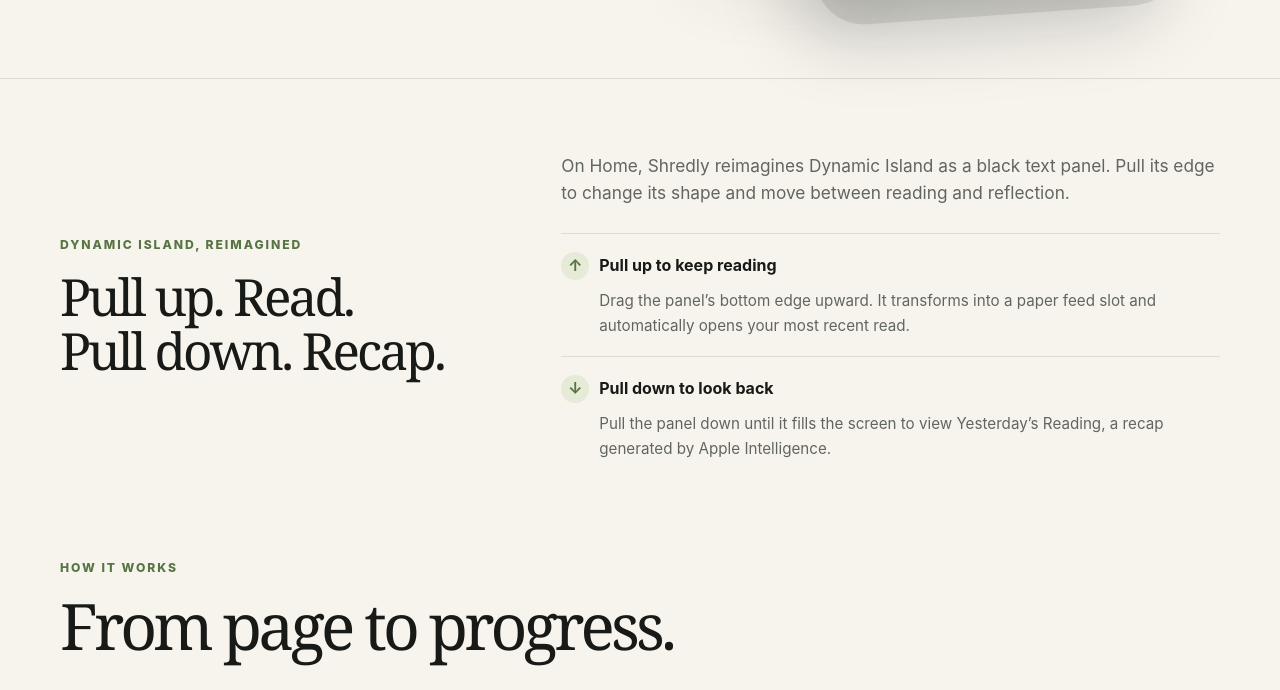
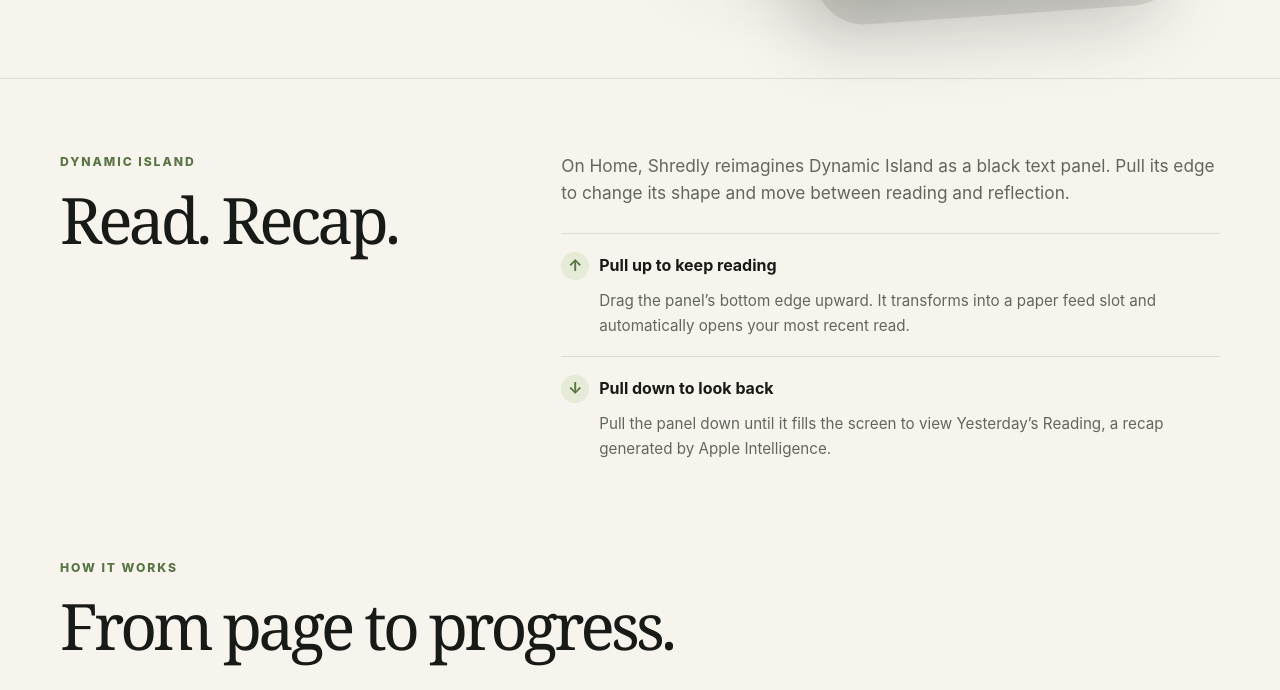
Before and after one commit to Missouryy/shredly-site, a plain HTML site: page index.html in a window 1280 px wide. Shown: the part 699-1389 px from the top of the page. Drawn offline with Linux system fonts and the light colour scheme.

Commit message:
Simplify Dynamic Island heading and align introduction columns

```diff
--- a/index.html
+++ b/index.html
@@ -9,7 +9,7 @@
   <link rel="icon" href="./app-icon.png" type="image/png">
   <link rel="apple-touch-icon" href="./app-icon.png">
   <meta property="og:image" content="https://missouryy.github.io/shredly-site/app-icon.png">
-  <link rel="stylesheet" href="./site.css?v=island-guide-4">
+  <link rel="stylesheet" href="./site.css?v=island-title-5">
   <script>try{const t=localStorage.getItem('shredly-site-theme');if(t==='light'||t==='dark')document.documentElement.dataset.theme=t}catch(_){}</script>
   <script src="./site.js?v=theme-paper-4" defer></script>
   <title>Shredly — Read with intention</title>
@@ -58,7 +58,7 @@
 
     <section class="section-rule" aria-labelledby="statement-title">
       <div class="container statement">
-        <div><p class="eyebrow">Dynamic Island, reimagined</p><h2 id="statement-title">Pull up. Read.<br>Pull down. Recap.</h2></div>
+        <div><p class="eyebrow">Dynamic Island</p><h2 id="statement-title">Read. Recap.</h2></div>
         <div class="island-guide">
           <p class="island-intro">On Home, Shredly reimagines Dynamic Island as a black text panel. Pull its edge to change its shape and move between reading and reflection.</p>
           <dl class="island-gestures">
--- a/site.css
+++ b/site.css
@@ -145,8 +145,8 @@
 .art-caption { position: absolute; left: -2%; bottom: 5%; padding: 10px 14px; border: 1px solid var(--line); background: var(--surface); border-radius: 12px; box-shadow: var(--shadow); color: var(--muted); font-size: .75rem; transform: rotate(4deg); }
 
 .section-rule { border-top: 1px solid var(--line); }
-.statement { display: grid; grid-template-columns: .62fr 1fr; gap: 8%; align-items: center; padding-block: 74px; }
-.statement h2 { margin: 0; font: 400 clamp(2.35rem, 4vw, 4rem)/1.06 Georgia, "Times New Roman", serif; letter-spacing: -.055em; }
+.statement { display: grid; grid-template-columns: .62fr 1fr; gap: 8%; align-items: start; padding-block: 74px; }
+.statement h2 { margin: 0; font: 400 clamp(2.9rem, 5vw, 4.8rem)/1.05 Georgia, "Times New Roman", serif; letter-spacing: -.06em; }
 .island-intro { margin: 0; color: var(--muted); font-size: 1.08rem; }
 .island-gestures { margin: 26px 0 0; }
 .island-gestures > div { padding: 18px 0; border-top: 1px solid var(--line); }
```
Also changed, not shown: privacy.html (+1 -1 lines), support.html (+1 -1 lines).
